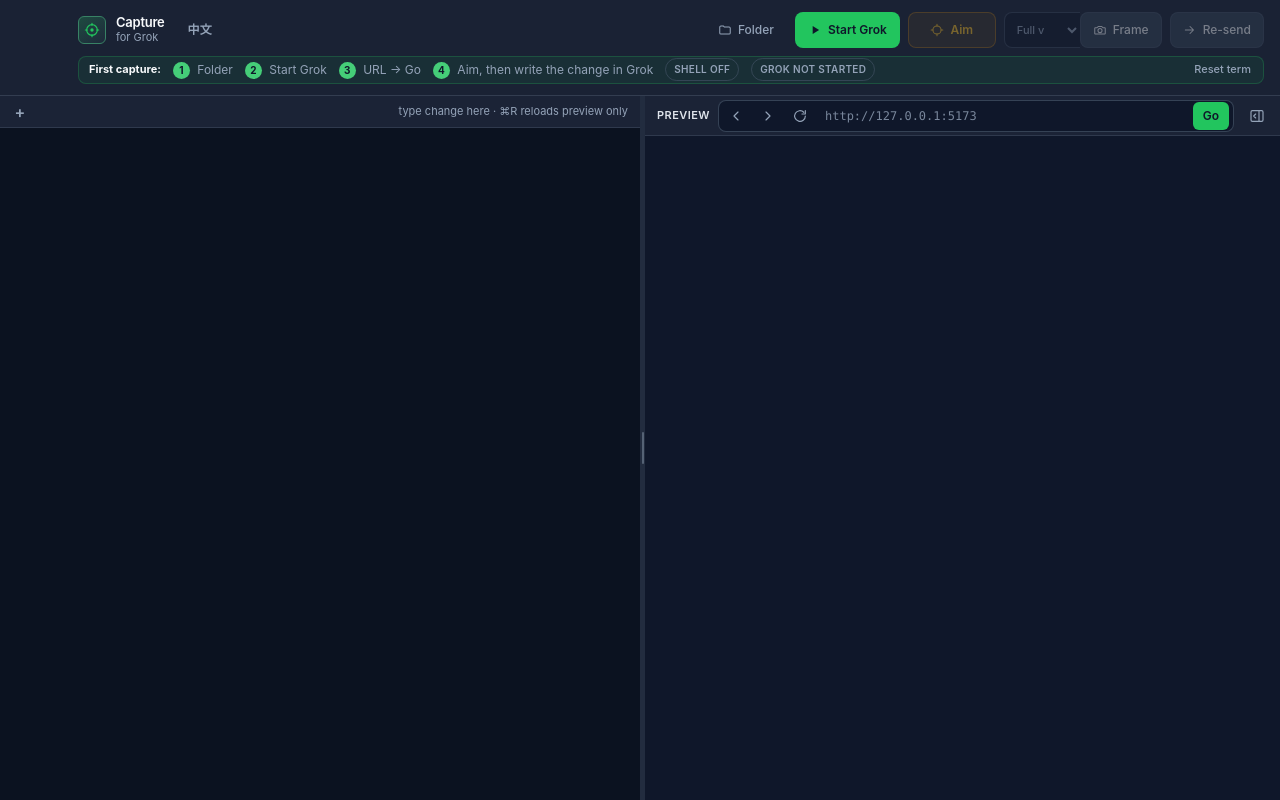
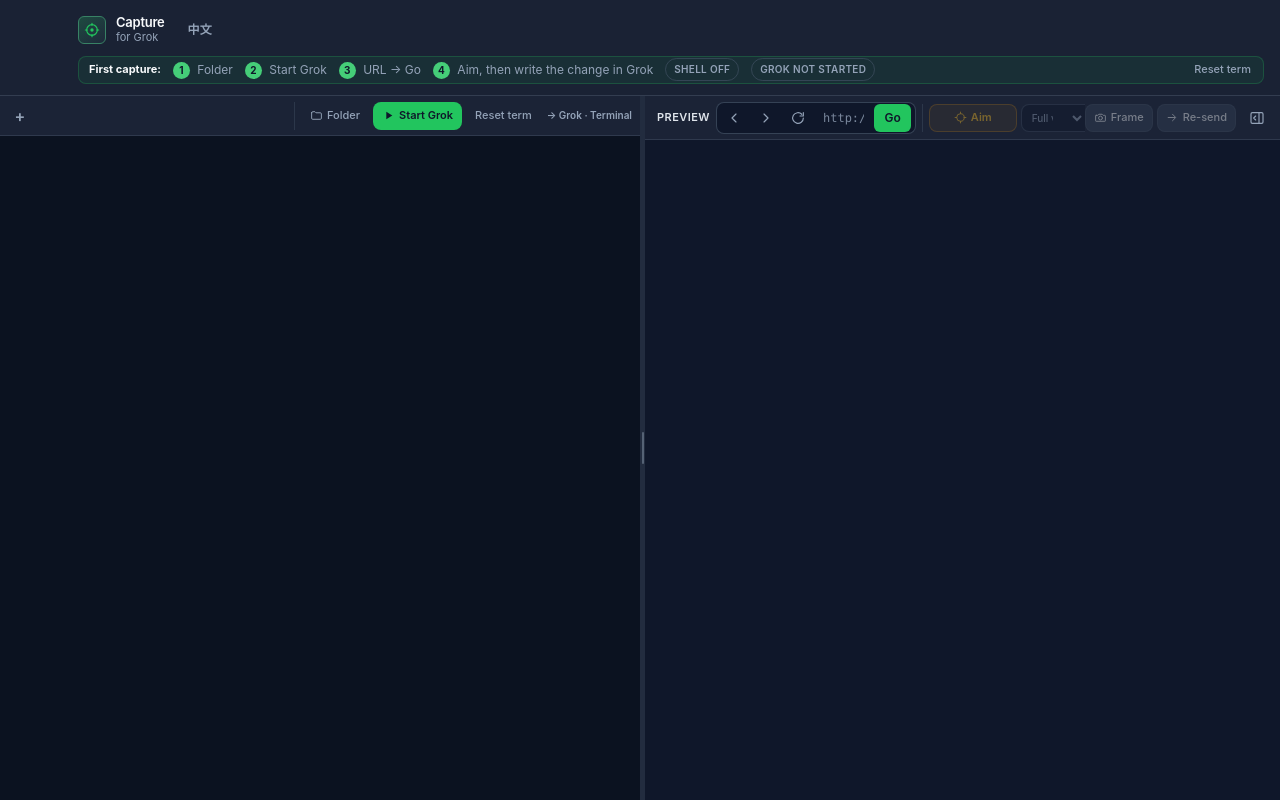
Before and after one commit to linhongcun/visual-edit-for-grok, a React (Vite) app: page / in a window 1280 px wide. Built offline with nearby package versions, Linux system fonts and the light colour scheme.

Commit message:
Scope toolbar actions to terminal vs preview panes (v0.5.2)
Move Folder/Start Grok/Reset into the terminal chrome (active tab) and
Aim/Frame/Re-send into the preview chrome so multi-terminal layout matches
which pane each control affects.

```diff
--- a/electron/main.cjs
+++ b/electron/main.cjs
@@ -250,8 +250,8 @@
 const isDev = process.env.VEFG_DEV === "1";
 // Keep in sync with src/styles.css --toolbar-height / --preview-chrome-height
 const TOOLBAR_HEIGHT = 96;
-/** URL + nav controls live in the preview pane chrome (collapse with page) */
-const PREVIEW_CHROME_HEIGHT = 40;
+/** URL + capture actions live in the preview pane chrome (collapse with page) */
+const PREVIEW_CHROME_HEIGHT = 44;
 const SPLITTER_WIDTH = 5;
 // Wider floor so Grok TUI tables keep more columns when the split is tight
 const MIN_TERMINAL_WIDTH = 400;
--- a/package.json
+++ b/package.json
@@ -1,6 +1,6 @@
 {
   "name": "visual-edit-for-grok",
-  "version": "0.5.1",
+  "version": "0.5.2",
   "description": "Visual Capture for Grok — multi-terminal Grok PTY + secure Aim/Frame preview with image-paste attempts and grounded DOM context",
   "main": "electron/main.cjs",
   "private": true,
--- a/src/App.tsx
+++ b/src/App.tsx
@@ -998,6 +998,11 @@
     ? { width: "100%" as const, flex: "1 1 auto" as const }
     : { width: terminalWidth };
 
+  const activeTabLabel =
+    termTabs.find((t) => t.id === activeTermId)?.label ||
+    (projectCwd ? projectCwd.split(/[/\\]/).pop() : "") ||
+    tr("pane.terminal");
+
   const urlNavForm = (
     <form
       className={`url-form ${preview.loading ? "loading" : ""}`}
@@ -1060,49 +1065,16 @@
     </form>
   );
 
-  return (
-    <div className={`shell ${previewCollapsed ? "preview-collapsed" : ""}`}>
-      <header className="toolbar">
-        <div className="toolbar-row">
-          <div className="brand" title={tr("app.name")}>
-            <div className="brand-mark" aria-hidden>
-              <IconMark />
-            </div>
-            <div className="brand-text">
-              <span className="brand-name">{tr("brand.name")}</span>
-              <span className="brand-sub">{tr("brand.sub")}</span>
-            </div>
-          </div>
-
-          <button
-            type="button"
-            className="btn btn-ghost lang-toggle"
-            onClick={() => void onToggleLocale()}
-            title={tr("actions.langTitle")}
-            aria-label={tr("actions.langTitle")}
-          >
-            {locale === "zh" ? tr("actions.langEn") : tr("actions.langZh")}
-          </button>
-
-          {/* Empty titlebar region: drag the window */}
-          <div className="titlebar-drag-spacer" aria-hidden />
-
-          <div className="toolbar-actions" role="group" aria-label={tr("actions.groupAria")}>
-            {previewCollapsed ? (
-              <button
-                type="button"
-                className="btn btn-ghost"
-                onClick={() => void applyPreviewCollapsed(false)}
-                title={tr("pane.expandTitle")}
-                aria-label={tr("pane.expandAria")}
-              >
-                <IconPanelExpand />
-                {tr("pane.expand")}
-              </button>
-            ) : null}
-            <button
-              type="button"
-              className="btn btn-ghost"
+  /** Terminal-scoped: folder + Start Grok for the active tab */
+  const terminalScopedActions = (
+    <div
+      className="pane-actions term-pane-actions"
+      role="group"
+      aria-label={tr("term.actionsAria")}
+    >
+      <button
+        type="button"
+        className="btn btn-ghost btn-compact"
         onClick={() => void onPickCwd()}
         title={projectCwd || tr("actions.folderTitle")}
         aria-label={tr("actions.folderAria")}
@@ -1112,7 +1084,7 @@
       </button>
       {recentProjectCwds.length > 1 ? (
         <select
-                className="recent-project-select"
+          className="recent-project-select compact"
           value=""
           onChange={(event) => {
             void onRecentProject(event.target.value);
@@ -1130,7 +1102,7 @@
       ) : null}
       <button
         type="button"
-              className="btn btn-primary"
+        className="btn btn-primary btn-compact"
         onClick={() => void onLaunchGrok()}
         disabled={launchDisabled}
         title={
@@ -1147,7 +1119,26 @@
       </button>
       <button
         type="button"
-              className={`btn btn-pick ${pickMode ? "active" : ""}`}
+        className="btn btn-ghost btn-compact"
+        onClick={() => void onRestartTerminal()}
+        title={tr("status.resetTermAria")}
+        aria-label={tr("status.resetTermAria")}
+      >
+        {tr("status.resetTerm")}
+      </button>
+    </div>
+  );
+
+  /** Preview-scoped: Aim / Frame / Resend → deliver into active terminal */
+  const previewScopedActions = (
+    <div
+      className="pane-actions preview-pane-actions"
+      role="group"
+      aria-label={tr("actions.groupAria")}
+    >
+      <button
+        type="button"
+        className={`btn btn-pick btn-compact ${pickMode ? "active" : ""}`}
         onClick={() => void togglePick()}
         disabled={
           captureBusy ||
@@ -1158,21 +1149,21 @@
             ? tr("actions.busyTitle")
             : tr("actions.aimTitle")
         }
-              aria-label={pickMode ? tr("actions.aimCancelAria") : tr("actions.aimAria")}
+        aria-label={
+          pickMode ? tr("actions.aimCancelAria") : tr("actions.aimAria")
+        }
         aria-pressed={pickMode}
         aria-busy={captureBusy}
       >
         <IconCrosshair />
         {pickMode ? tr("actions.aiming") : tr("actions.aim")}
       </button>
-            <div className="frame-control">
+      <div className="frame-control compact">
         <select
           className="frame-mode-select"
           value={frameMode}
           onChange={(e) => setFrameMode(e.target.value as FrameMode)}
-                disabled={
-                  captureBusy || (!previewCapturable && !previewCollapsed)
-                }
+          disabled={captureBusy || (!previewCapturable && !previewCollapsed)}
           aria-label={tr("actions.frameModeAria")}
           title={
             frameMode === "viewport"
@@ -1190,10 +1181,8 @@
         </select>
         <button
           type="button"
-                className="btn frame-button"
-                disabled={
-                  captureBusy || (!previewCapturable && !previewCollapsed)
-                }
+          className="btn frame-button btn-compact"
+          disabled={captureBusy || (!previewCapturable && !previewCollapsed)}
           onClick={() => void onScreenshot()}
           title={
             captureBusy
@@ -1215,14 +1204,14 @@
       </div>
       <button
         type="button"
-              className="btn"
+        className="btn btn-compact"
         disabled={!hasCapture || captureBusy}
         onClick={() => void onResend()}
         title={
           captureBusy
             ? tr("actions.busyTitle")
             : hasCapture
-                    ? tr("actions.resendTitle")
+              ? tr("actions.resendTitleActive", { tab: activeTabLabel })
               : tr("actions.resendEmpty")
         }
         aria-label={tr("actions.resendAria")}
@@ -1231,6 +1220,57 @@
         <IconSend />
         {tr("actions.resend")}
       </button>
+    </div>
+  );
+
+  return (
+    <div className={`shell ${previewCollapsed ? "preview-collapsed" : ""}`}>
+      <header className="toolbar">
+        <div className="toolbar-row">
+          <div className="brand" title={tr("app.name")}>
+            <div className="brand-mark" aria-hidden>
+              <IconMark />
+            </div>
+            <div className="brand-text">
+              <span className="brand-name">{tr("brand.name")}</span>
+              <span className="brand-sub">{tr("brand.sub")}</span>
+            </div>
+          </div>
+
+          <button
+            type="button"
+            className="btn btn-ghost lang-toggle"
+            onClick={() => void onToggleLocale()}
+            title={tr("actions.langTitle")}
+            aria-label={tr("actions.langTitle")}
+          >
+            {locale === "zh" ? tr("actions.langEn") : tr("actions.langZh")}
+          </button>
+
+          {/* Empty titlebar region: drag the window */}
+          <div className="titlebar-drag-spacer" aria-hidden />
+
+          <div
+            className="toolbar-actions"
+            role="group"
+            aria-label={tr("actions.appChromeAria")}
+          >
+            {previewCollapsed ? (
+              <>
+                <button
+                  type="button"
+                  className="btn btn-ghost"
+                  onClick={() => void applyPreviewCollapsed(false)}
+                  title={tr("pane.expandTitle")}
+                  aria-label={tr("pane.expandAria")}
+                >
+                  <IconPanelExpand />
+                  {tr("pane.expand")}
+                </button>
+                {/* Capture stays available while preview is hidden (auto-expands) */}
+                {previewScopedActions}
+              </>
+            ) : null}
           </div>
         </div>
 
@@ -1449,6 +1489,7 @@
           style={terminalPaneStyle}
           aria-label={tr("pane.terminalAria")}
         >
+          <div className="term-chrome">
             <div className="term-tabs" role="tablist" aria-label={tr("term.tabsAria")}>
               {(termTabs.length
                 ? termTabs
@@ -1478,7 +1519,9 @@
                       className="term-tab-main"
                       onClick={() => void onSelectTerminal(tab.id)}
                     >
-                    <span className="term-tab-label">{tab.label || "Terminal"}</span>
+                      <span className="term-tab-label">
+                        {tab.label || "Terminal"}
+                      </span>
                       {tab.grokRunning ? (
                         <span className="term-tab-badge">Grok</span>
                       ) : null}
@@ -1510,7 +1553,11 @@
               >
                 +
               </button>
-            <span className="term-tabs-hint">{tr("pane.terminalHint")}</span>
+            </div>
+            {terminalScopedActions}
+            <span className="term-tabs-hint" title={tr("term.deliverHint")}>
+              {tr("term.activeHint", { tab: activeTabLabel })}
+            </span>
           </div>
           <div className="terminal-body terminal-body-full">
             {termTabs.length === 0 && activeTermId ? (
@@ -1572,6 +1619,7 @@
               >
                 <span className="preview-chrome-label">{tr("pane.preview")}</span>
                 {urlNavForm}
+                {previewScopedActions}
                 <button
                   type="button"
                   className="icon-btn preview-collapse-btn"
--- a/src/styles.css
+++ b/src/styles.css
@@ -45,8 +45,8 @@
 
   /* Keep in sync with electron/main.cjs TOOLBAR_HEIGHT / PREVIEW_CHROME_HEIGHT */
   --toolbar-height: 96px;
-  --preview-chrome-height: 40px;
-  --pane-label-height: 32px;
+  --preview-chrome-height: 44px;
+  --pane-label-height: 40px;
   --touch-min: 36px;
 }
 
@@ -906,19 +906,74 @@
   border-bottom: 1px solid color-mix(in srgb, var(--color-border) 45%, transparent);
 }
 
-/* Multi-terminal tabs */
-.term-tabs {
+/* Terminal chrome: tabs + terminal-scoped actions (folder / Grok) */
+.term-chrome {
   height: var(--pane-label-height);
   flex-shrink: 0;
   display: flex;
-  align-items: stretch;
-  gap: 2px;
-  padding: 0 4px 0 6px;
+  align-items: center;
+  gap: 6px;
+  padding: 0 6px 0 6px;
   background: var(--color-card);
   border-bottom: 1px solid color-mix(in srgb, var(--color-border) 45%, transparent);
   min-width: 0;
+}
+
+.term-tabs {
+  display: flex;
+  align-items: stretch;
+  gap: 2px;
+  min-width: 0;
+  flex: 1 1 auto;
   overflow-x: auto;
   overflow-y: hidden;
+  height: 100%;
+}
+
+.pane-actions {
+  display: inline-flex;
+  align-items: center;
+  gap: 4px;
+  flex-shrink: 0;
+  min-width: 0;
+}
+
+.btn-compact {
+  min-height: 28px;
+  height: 28px;
+  padding: 0 8px;
+  font-size: 11px;
+  gap: 4px;
+}
+
+.btn-compact svg {
+  width: 13px;
+  height: 13px;
+}
+
+.recent-project-select.compact {
+  width: 72px;
+  min-height: 28px;
+  font-size: 10px;
+  padding: 0 18px 0 6px;
+}
+
+.frame-control.compact {
+  min-height: 28px;
+}
+
+.frame-control.compact .frame-mode-select {
+  min-height: 28px;
+  width: 64px;
+  font-size: 10px;
+  padding: 0 16px 0 6px;
+}
+
+.frame-control.compact .frame-button {
+  min-height: 28px;
+  height: 28px;
+  padding-left: 8px;
+  padding-right: 8px;
 }
 
 .term-tab {
@@ -1008,13 +1063,20 @@
 }
 
 .term-tabs-hint {
-  margin-left: auto;
   flex-shrink: 0;
-  align-self: center;
-  padding-right: 8px;
-  font-size: 11px;
+  max-width: 120px;
+  overflow: hidden;
+  text-overflow: ellipsis;
+  font-size: 10px;
+  font-weight: 600;
   color: var(--color-muted-fg);
   white-space: nowrap;
+  padding-right: 2px;
+}
+
+.term-pane-actions {
+  border-left: 1px solid color-mix(in srgb, var(--color-border) 40%, transparent);
+  padding-left: 6px;
 }
 
 .terminal-stack {
@@ -1127,11 +1189,11 @@
 
 /* Keep in sync with electron/main.cjs PREVIEW_CHROME_HEIGHT */
 .preview-chrome {
-  height: var(--preview-chrome-height, 40px);
+  height: var(--preview-chrome-height, 44px);
   flex-shrink: 0;
   display: flex;
   align-items: center;
-  gap: var(--space-2);
+  gap: 6px;
   padding: 0 var(--space-2) 0 var(--space-3);
   border-bottom: 1px solid color-mix(in srgb, var(--color-border) 45%, transparent);
   background: var(--color-card);
@@ -1151,7 +1213,14 @@
 
 .preview-chrome .url-form {
   flex: 1 1 auto;
-  min-width: 0;
+  min-width: 80px;
+  max-width: none;
+}
+
+.preview-pane-actions {
+  border-left: 1px solid color-mix(in srgb, var(--color-border) 40%, transparent);
+  padding-left: 6px;
+  flex-shrink: 0;
 }
 
 .preview-collapse-btn {
```
Also changed, not shown: i18n/en.json (+6 -1 lines), i18n/zh.json (+6 -1 lines), 2 other files (tests, documents, lock files or other folders). Lines whose indentation alone changed are shown as unchanged.
